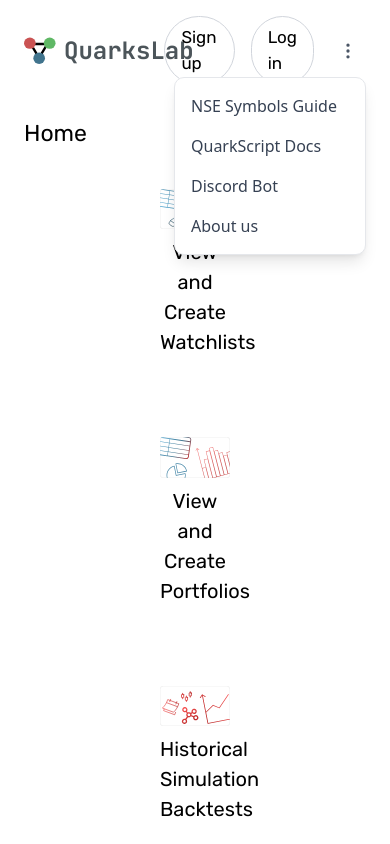
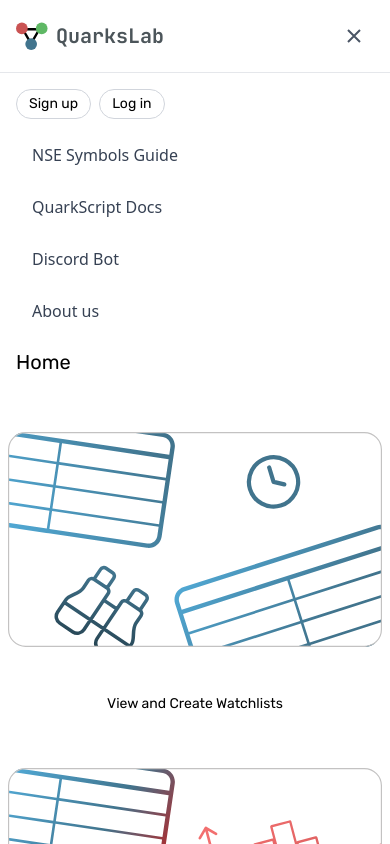
Before and after one commit to carpeadiam/quarksFinanceFE, a Next.js app: page /home in a window 390 px wide. Both pictures are taken after a click on the button "Toggle mobile menu". Shown: the top 844 px of the page. Built offline with nearby package versions, Linux system fonts and the light colour scheme; no server answers.

Commit message:
Responsive

```diff
--- a/src/app/home/page.tsx
+++ b/src/app/home/page.tsx
@@ -50,9 +50,9 @@
   return (
     <main className="min-h-screen bg-white">
       <Navbar />
-      <Link href="/home" className="mt-4 block ml-6 text-black text-xl" style={{ fontFamily: 'Rubik, sans-serif', fontSize: '23px' }}>Home</Link>
+      <Link href="/home" className="block ml-4 mb-4 text-black" style={{ fontFamily: 'Rubik, sans-serif', fontSize: '20px' }}>Home</Link>
 
-      <div className="container mx-auto px-40 py-10">
+      <div className="container mx-auto">
         <h1 className="sr-only">QuarksLab Dashboard</h1>
         <FeatureGrid />
       </div>
--- a/src/components/dashboard/FeatureCard.tsx
+++ b/src/components/dashboard/FeatureCard.tsx
@@ -1,5 +1,6 @@
 import Image from 'next/image';
 import Link from 'next/link';
+
 interface FeatureCardProps {
   title: string;
   icon: string;
@@ -16,19 +17,19 @@
   };
 
   return (
-    <div className="flex flex-col">
+    <div className="flex flex-col h-full">
       <Link href={href}>
-        <div className={`${colorMap[color]} bg-white overflow-hidden`}>
+        <div className={`${colorMap[color]} bg-white overflow-hidden rounded-lg p-2 flex items-center justify-center aspect-[4/3]`}>
           <Image
             src={icon}
             alt={title}
-            width={160}
-            height={120}
-            className="w-full h-full object-contain"
+            width={140}
+            height={105}
+            className="object-contain w-full h-full"
           />
         </div>
       </Link>
-      <h2 className="text-center text-black mt-2" style={{ fontFamily: 'Rubik, sans-serif', fontSize: '20px' }}>{title}</h2>
+      <h2 className="text-center text-black mt-2 px-1 text-sm md:text-base" style={{ fontFamily: 'Rubik, sans-serif' }}>{title}</h2>
     </div>
   );
 }
--- a/src/components/dashboard/FeatureGrid.tsx
+++ b/src/components/dashboard/FeatureGrid.tsx
@@ -1,4 +1,5 @@
 import FeatureCard from './FeatureCard';
+
 export default function FeatureGrid() {
   const features = [
     {
@@ -58,7 +59,7 @@
   ];
 
   return (
-    <div className="grid grid-cols-1 md:grid-cols-2 lg:grid-cols-3 gap-20">
+    <div className="grid grid-cols-1 sm:grid-cols-2 lg:grid-cols-3 gap-4 md:gap-6">
       {features.map((feature) => (
         <FeatureCard key={feature.title} {...feature} />
       ))}
--- a/src/components/navigation/AuthButtons.tsx
+++ b/src/components/navigation/AuthButtons.tsx
@@ -35,12 +35,12 @@
 
   if (isLoggedIn) {
     return (
-      <div className="flex items-center gap-4">
-        <span className="text-black" style={{ fontFamily: 'Rubik, sans-serif', fontSize: '17px' }}>{username}</span>
+      <div className="flex items-center gap-2 md:gap-4">
+        <span className="text-black text-sm md:text-base" style={{ fontFamily: 'Rubik, sans-serif' }}>{username}</span>
         <button
           onClick={handleLogout}
-          className="px-4 py-2 text-black border border-gray-300 rounded-full hover:bg-gray-100 transition-colors"
-          style={{ fontFamily: 'Rubik, sans-serif', fontSize: '17px'}}>
+          className="px-3 py-1 md:px-4 md:py-2 text-black border border-gray-300 rounded-full hover:bg-gray-100 transition-colors text-sm md:text-base"
+          style={{ fontFamily: 'Rubik, sans-serif' }}>
           Log out
         </button>
       </div>
@@ -48,17 +48,17 @@
   }
 
   return (
-    <div className="flex items-center gap-4">
+    <div className="flex items-center gap-2 md:gap-4">
       <Link
         href="/login"
-        className="px-4 py-2 text-black border border-gray-300 rounded-full hover:bg-gray-100 transition-colors"
-        style={{ fontFamily: 'Rubik, sans-serif', fontSize: '17px' }}>
+        className="px-3 py-1 md:px-4 md:py-2 text-black border border-gray-300 rounded-full hover:bg-gray-100 transition-colors text-sm md:text-base"
+        style={{ fontFamily: 'Rubik, sans-serif' }}>
         Sign up
       </Link>
       <Link
         href="/login"
-        className="px-4 py-2 text-black border border-gray-300 rounded-full hover:bg-gray-100 transition-colors"
-        style={{ fontFamily: 'Rubik, sans-serif', fontSize: '17px' }}>
+        className="px-3 py-1 md:px-4 md:py-2 text-black border border-gray-300 rounded-full hover:bg-gray-100 transition-colors text-sm md:text-base"
+        style={{ fontFamily: 'Rubik, sans-serif' }}>
         Log in
       </Link>
     </div>
--- a/src/components/navigation/Navbar.tsx
+++ b/src/components/navigation/Navbar.tsx
@@ -7,13 +7,18 @@
 
 export default function Navbar() {
   const [isMenuOpen, setIsMenuOpen] = useState(false);
+  const [isMobileMenuOpen, setIsMobileMenuOpen] = useState(false);
   const menuRef = useRef<HTMLDivElement>(null);
+  const mobileMenuRef = useRef<HTMLDivElement>(null);
 
   // Close menu when clicking outside
   useEffect(() => {
     function handleClickOutside(event: MouseEvent) {
       if (menuRef.current && !menuRef.current.contains(event.target as Node)) {
         setIsMenuOpen(false);
+      }
+      if (mobileMenuRef.current && !mobileMenuRef.current.contains(event.target as Node)) {
+        setIsMobileMenuOpen(false);
       }
     }
 
@@ -27,9 +32,13 @@
     setIsMenuOpen(!isMenuOpen);
   };
 
+  const toggleMobileMenu = () => {
+    setIsMobileMenuOpen(!isMobileMenuOpen);
+  };
+
   return (
     <div className="flex flex-col">
-      <nav className="py-4 px-6">
+      <nav className="py-4 px-4 md:px-6">
         <div className="container mx-auto flex justify-between items-center">
           <Link href="/home" className="flex items-center gap-2">
             <Image
@@ -39,10 +48,36 @@
               height={32}
               //className="rotating-logo"
             />
-            <span className="text-2xl font-semibold" style={{ fontFamily: 'JetBrains Mono, monospace', color: '#4C555A' }}>QuarksLab</span>
+            <span className="text-xl md:text-2xl font-semibold" style={{ fontFamily: 'JetBrains Mono, monospace', color: '#4C555A' }}>QuarksLab</span>
           </Link>
 
-          <div className="flex items-center gap-4">
+          {/* Mobile menu button */}
+          <div className="md:hidden">
+            <button
+              onClick={toggleMobileMenu}
+              className="p-2 rounded-lg hover:bg-gray-100 transition-colors duration-200"
+              aria-label="Toggle mobile menu"
+            >
+              <svg
+                width="24"
+                height="24"
+                viewBox="0 0 24 24"
+                fill="none"
+                stroke="currentColor"
+                strokeWidth="2"
+                className="text-gray-600"
+              >
+                {isMobileMenuOpen ? (
+                  <path d="M6 18L18 6M6 6l12 12" />
+                ) : (
+                  <path d="M4 6h16M4 12h16M4 18h16" />
+                )}
+              </svg>
+            </button>
+          </div>
+
+          {/* Desktop menu */}
+          <div className="hidden md:flex items-center gap-2 md:gap-4">
             <AuthButtons />
 
             {/* Three Dots Menu */}
@@ -108,6 +143,45 @@
           </div>
         </div>
       </nav>
+
+      {/* Mobile menu */}
+      {isMobileMenuOpen && (
+        <div className="md:hidden bg-white border-t border-gray-200 py-4 px-4" ref={mobileMenuRef}>
+          <div className="flex flex-col gap-4">
+            <AuthButtons />
+            <div className="flex flex-col gap-3">
+              <Link
+                href="/nsedocs"
+                className="block px-4 py-2 text-gray-700 hover:bg-gray-50 transition-colors duration-150 rounded-lg"
+                onClick={() => setIsMobileMenuOpen(false)}
+              >
+                NSE Symbols Guide
+              </Link>
+              <Link
+                href="/terminaldocs"
+                className="block px-4 py-2 text-gray-700 hover:bg-gray-50 transition-colors duration-150 rounded-lg"
+                onClick={() => setIsMobileMenuOpen(false)}
+              >
+                QuarkScript Docs
+              </Link>
+              <Link
+                href="/integrations/discord"
+                className="block px-4 py-2 text-gray-700 hover:bg-gray-50 transition-colors duration-150 rounded-lg"
+                onClick={() => setIsMobileMenuOpen(false)}
+              >
+                Discord Bot
+              </Link>
+              <Link
+                href="/about"
+                className="block px-4 py-2 text-gray-700 hover:bg-gray-50 transition-colors duration-150 rounded-lg"
+                onClick={() => setIsMobileMenuOpen(false)}
+              >
+                About us
+              </Link>
+            </div>
+          </div>
+        </div>
+      )}
     </div>
   );
 }
```
